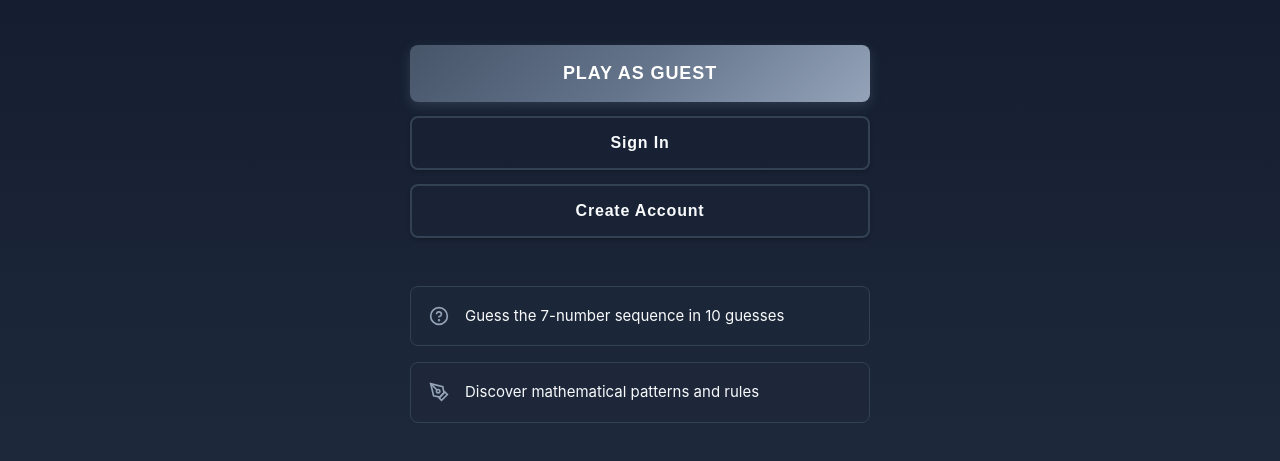
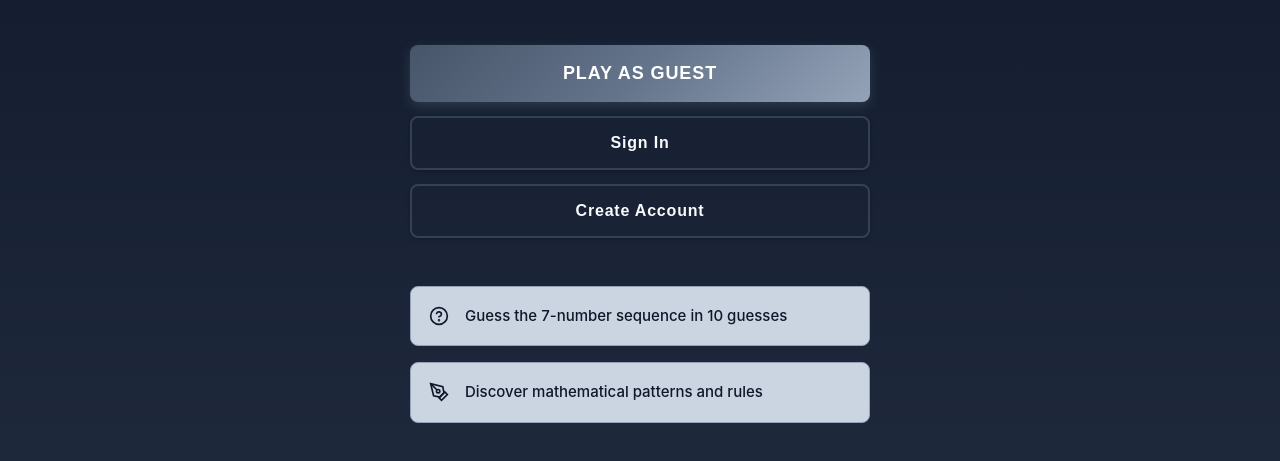
Before and after one commit to darthvader58/Numericle, a website built with Vite: page index.html in a window 1280 px wide. Shown: the part 311-772 px from the top of the page. Built offline with nearby package versions, Linux system fonts and the light colour scheme; some packages are replaced by stand-ins of ours; no server answers.

Commit message:
frkn landing page

```diff
--- a/src/style.css
+++ b/src/style.css
@@ -670,28 +670,23 @@ button:disabled {
   align-items: center;
   gap: 16px;
   padding: 18px;
-  background: rgba(30, 41, 59, 0.6);
+  background: #CBD5E1;
   border-radius: 8px;
-  border: 1px solid var(--border);
-  transition: all 0.2s;
-}
-
-.landing-info-item:hover {
-  background: rgba(30, 41, 59, 0.8);
-  border-color: var(--accent);
+  border: 1px solid #94A3B8;
 }
 
 .landing-info-item svg {
   flex-shrink: 0;
-  color: var(--accent);
+  color: var(--bg);
 }
 
 .landing-info-item p {
   margin: 0;
-  color: var(--text);
+  color: var(--bg);
   font-size: 15px;
   line-height: 1.5;
   text-align: left;
+  font-weight: 500;
 }
 
 @media (max-width: 480px) {
```
Also changed, not shown: 1 other file.
